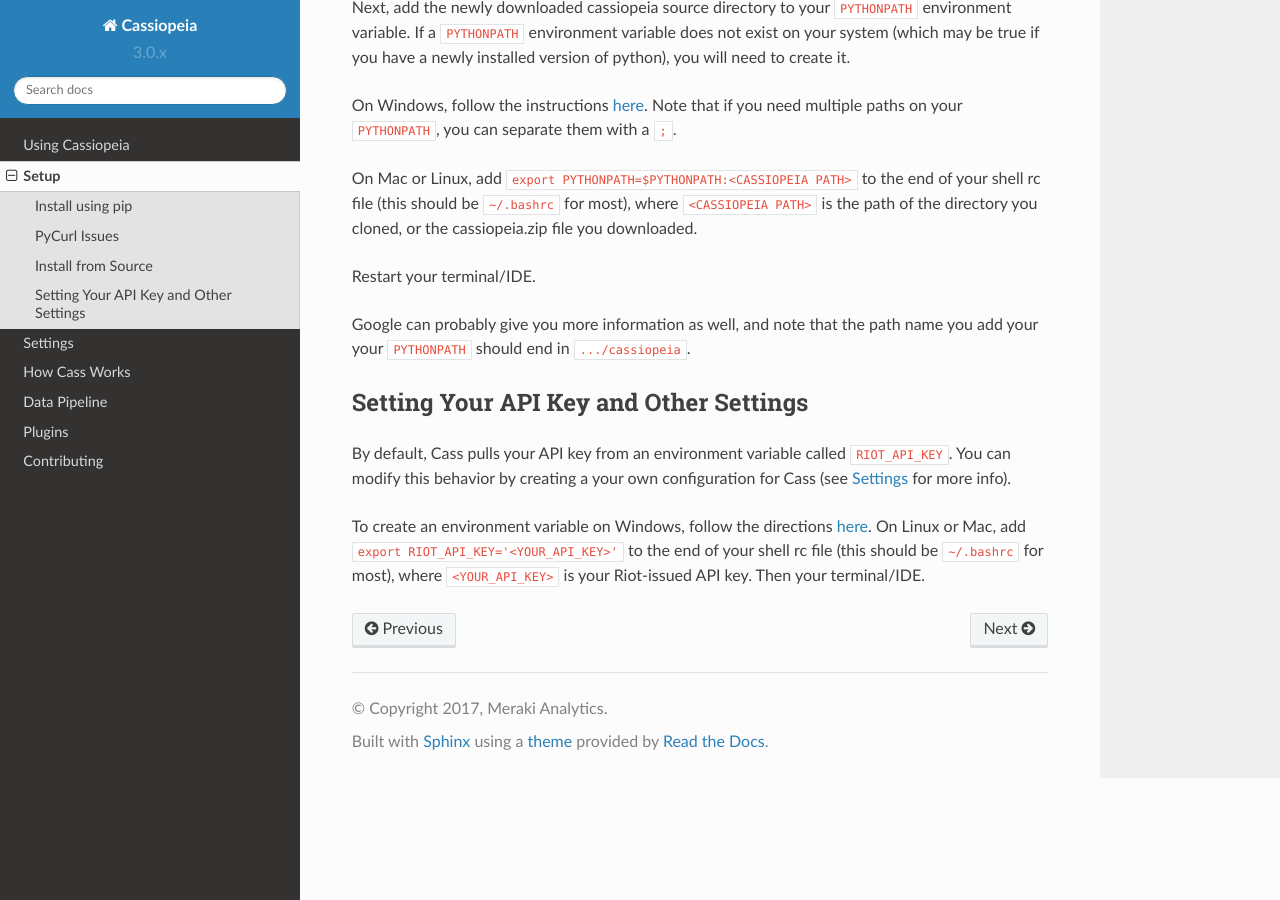
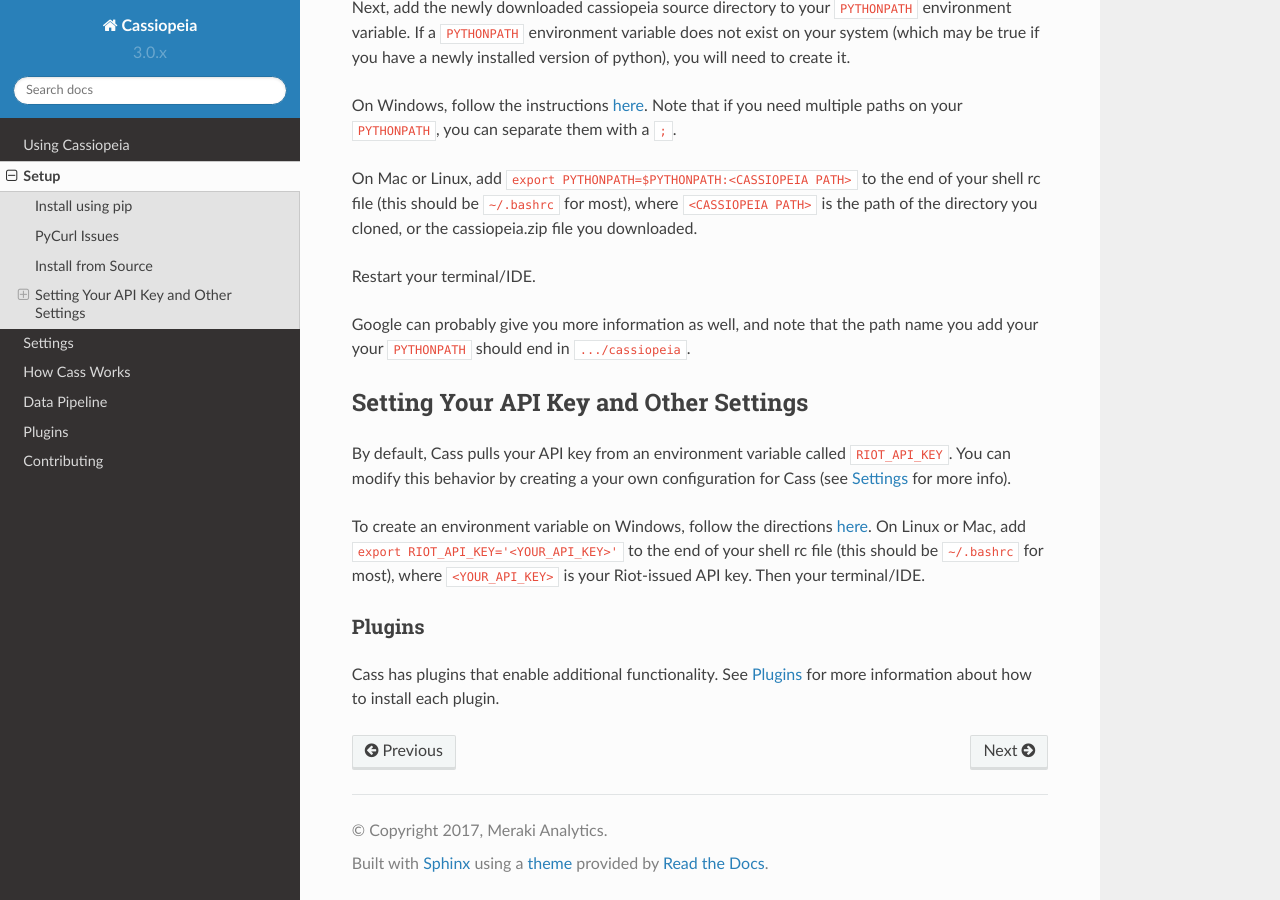
Before and after one commit to meraki-analytics/cassiopeia, a Sphinx documentation site: the page built from doc/setup.rst, in a window 1280 px wide and 900 px high, scrolled down 1036 px. Built offline with Sphinx 7.4.7 and the Read the Docs theme 2.0.0, drawn with Linux system fonts in a browser that asks for light colours; pages that are not in the unit, such as notebooks, are missing from menus.

Commit message:
minor doc update

```diff
--- a/doc/plugins.rst
+++ b/doc/plugins.rst
@@ -12,6 +12,8 @@ Plugins can be added to Cass by downloading the appropriate plugin and putting i
 
 ChampionGG
 ----------
+
+Install by running ``pip install cassiopeia-championgg``.
 
 The ChampionGG plugin pulls data from the `champion.gg api <http://api.champion.gg>`_ . This data is accessible via the ``Champion.championgg`` attribute.
 
@@ -33,6 +35,8 @@ where ``"CHAMPIONGG_KEY"`` is your champion.gg API key or an environment variabl
 
 Simple KV Disk Store
 --------------------
+
+Install by running ``pip install cassiopeia-diskstore``.
 
 This plugin provides a disk-database. It is especially useful for staticdata, which never changes. It works for all data types except ``MatchHistory``.
 
--- a/doc/setup.rst
+++ b/doc/setup.rst
@@ -40,3 +40,9 @@ Setting Your API Key and Other Settings
 By default, Cass pulls your API key from an environment variable called ``RIOT_API_KEY``. You can modify this behavior by creating a your own configuration for Cass (see :ref:`settings` for more info).
 
 To create an environment variable on Windows, follow the directions `here <https://www.microsoft.com/resources/documentation/windows/xp/all/proddocs/en-us/sysdm_advancd_environmnt_addchange_variable.mspx?mfr=true>`_. On Linux or Mac, add ``export RIOT_API_KEY='<YOUR_API_KEY>'`` to the end of your shell rc file (this should be ``~/.bashrc`` for most), where ``<YOUR_API_KEY>`` is your Riot-issued API key. Then your terminal/IDE.
+
+
+Plugins
+"""""""
+
+Cass has plugins that enable additional functionality. See :ref:`plugins` for more information about how to install each plugin.
--- a/setup.py
+++ b/setup.py
@@ -18,7 +18,7 @@ if sys.version_info.major != 3 and sys.version_info.minor != 6:
 
 setup(
     name="cassiopeia",
-    version="3.0.13",
+    version="3.0.14",
     author="Jason Maldonis; Rob Rua",
     author_email="team@merakianalytics.com",
     url="https://github.com/meraki-analytics/cassiopeia",
```
